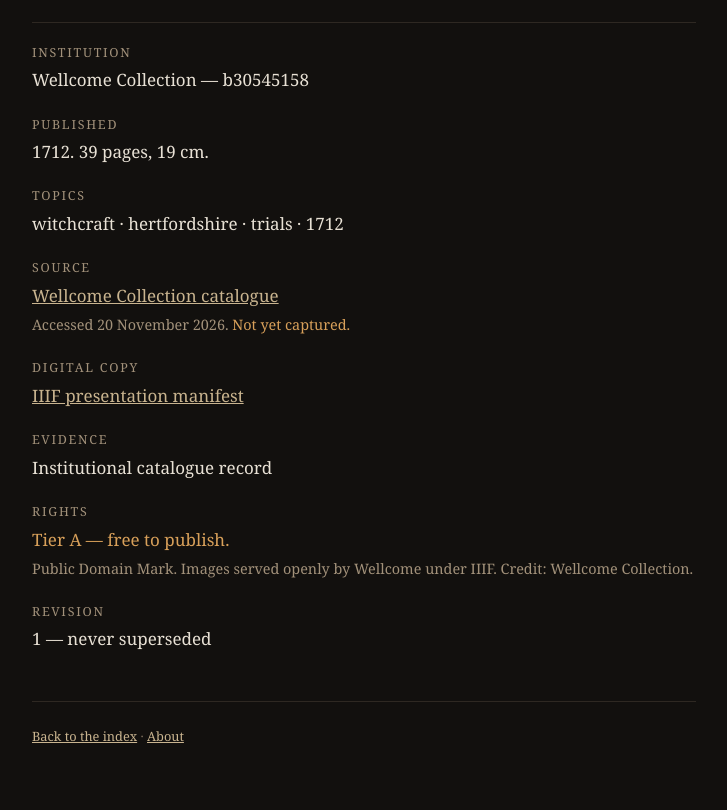
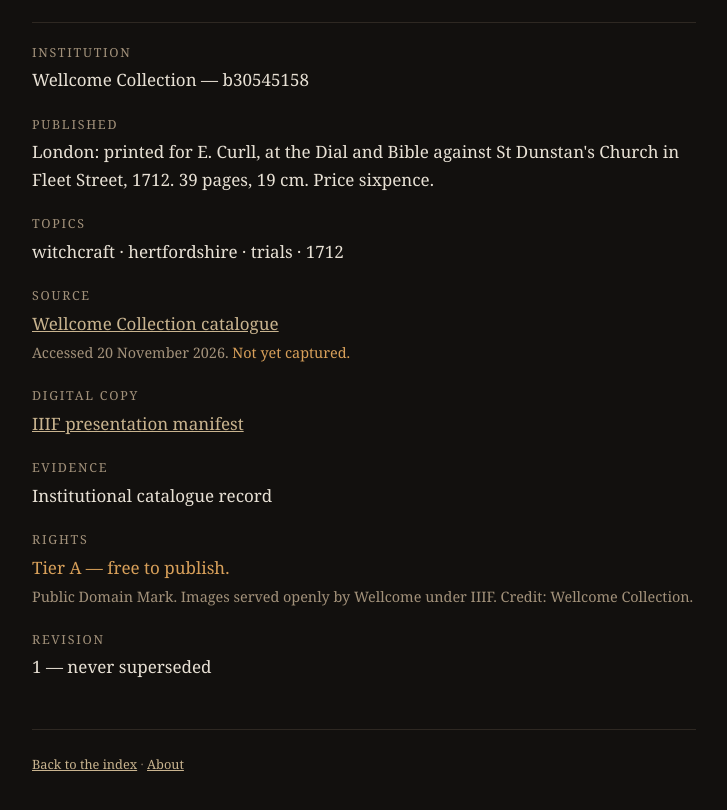
Before and after one commit to hippolicalotapus/Akashic-Records, a plain HTML site: page records/picture/wellcome/cb97s9ug.html in a window 1280 px wide. Shown: the part 960-1770 px from the top of the page, without its empty margins (276-1003 px from the left). Drawn offline with Linux system fonts and the light colour scheme.

Commit message:
Update cb97s9ug.html

```diff
--- a/records/picture/wellcome/cb97s9ug.html
+++ b/records/picture/wellcome/cb97s9ug.html
@@ -47,7 +47,7 @@
   <dd>Wellcome Collection — b30545158</dd>
 
   <dt>Published</dt>
-  <dd>1712. 39 pages, 19 cm.</dd>
+  <dd>London: printed for E. Curll, at the Dial and Bible against St Dunstan's Church in Fleet Street, 1712. 39 pages, 19 cm. Price sixpence.</dd>
 
   <dt>Topics</dt>
   <dd>witchcraft · hertfordshire · trials · 1712</dd>
```
